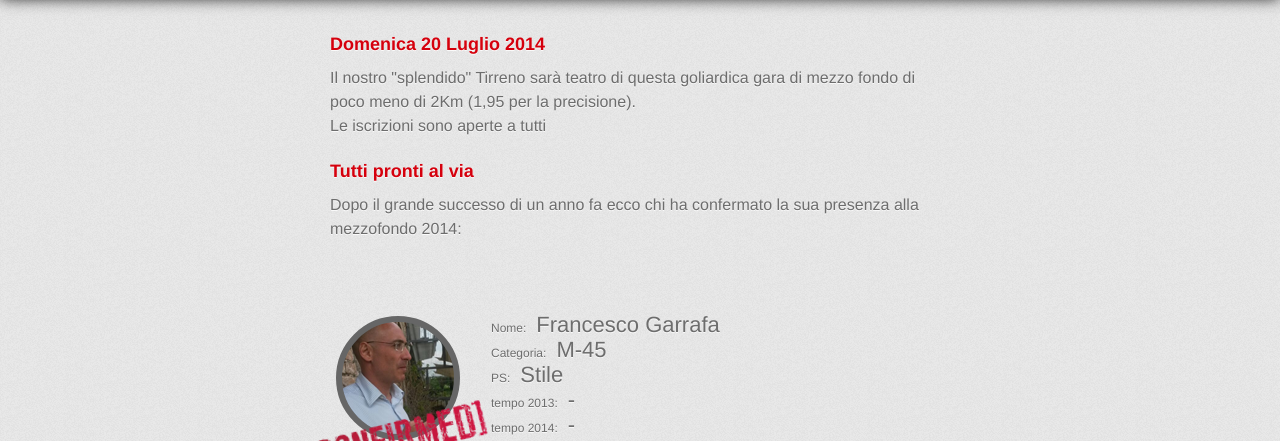
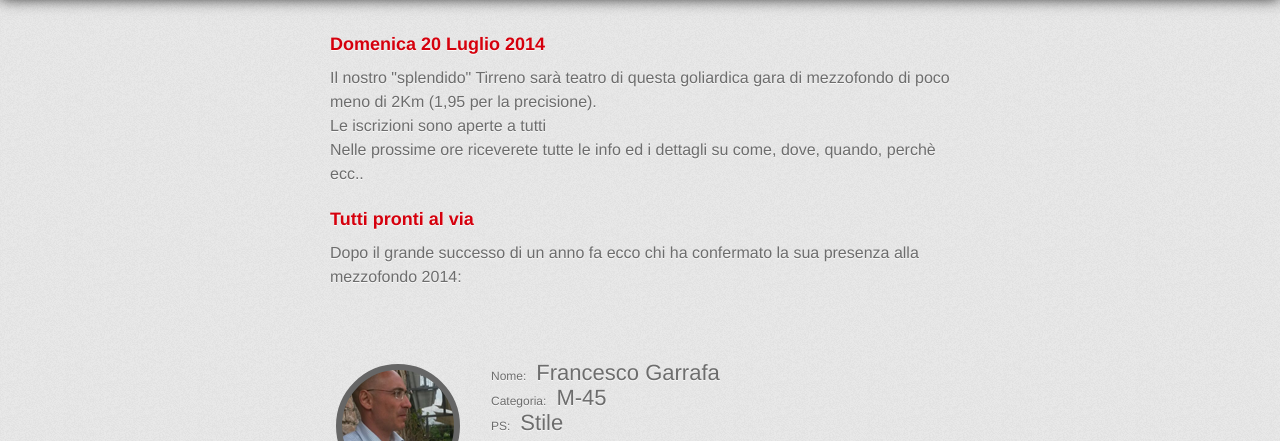
Before and after one commit to hicTech/mezzofondo, a plain HTML site: page index.html in a window 1280 px wide. Shown: the part 659-1100 px from the top of the page. Drawn offline with Linux system fonts and the light colour scheme; a web font is replaced by a local one.

Commit message:
a commit

```diff
--- a/index.html
+++ b/index.html
@@ -37,8 +37,9 @@
                 <div>
                     <h3>Domenica 20 Luglio 2014</h3>
                     <p>
-                        Il nostro "splendido" Tirreno sarà teatro di questa goliardica gara di mezzo fondo di poco meno di 2Km (1,95 per la precisione).
+                        Il nostro "splendido" Tirreno sarà teatro di questa goliardica gara di mezzofondo di poco meno di 2Km (1,95 per la precisione).
                         <br>Le iscrizioni sono aperte a tutti
+                        <br>Nelle prossime ore riceverete tutte le info ed i dettagli su come, dove, quando, perchè ecc..
 
                     </p>
                 </div>
```
